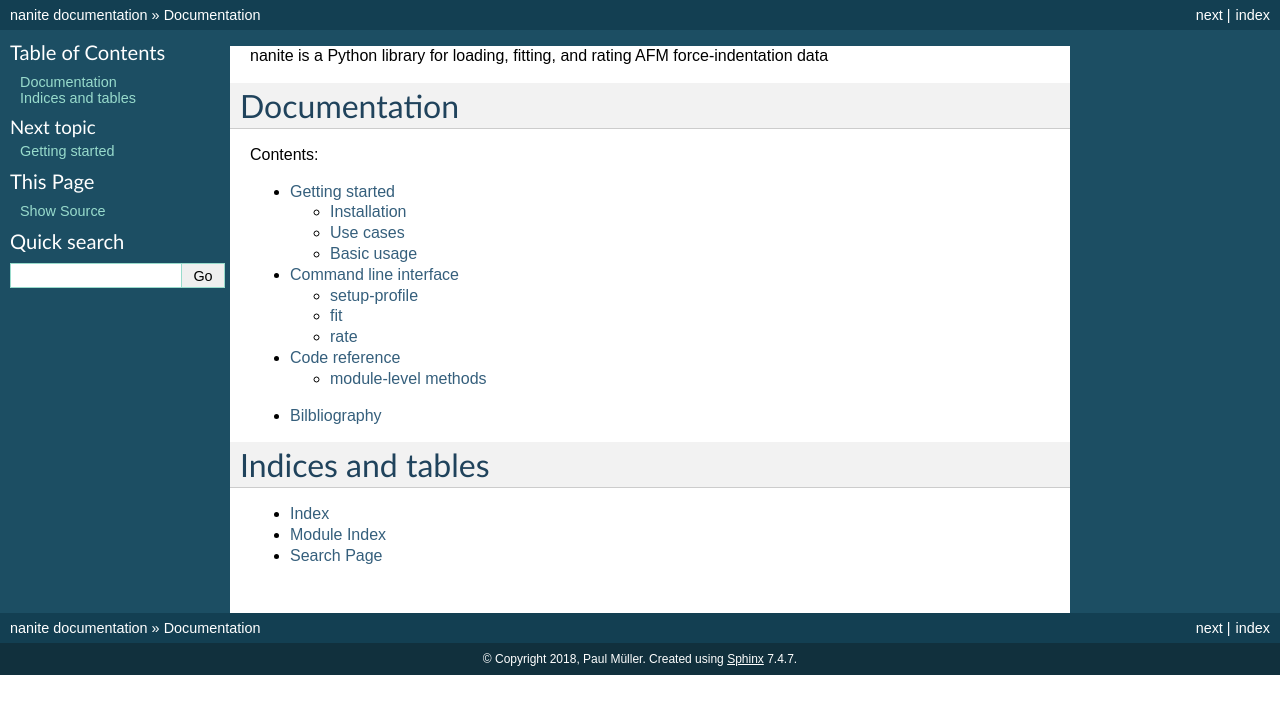
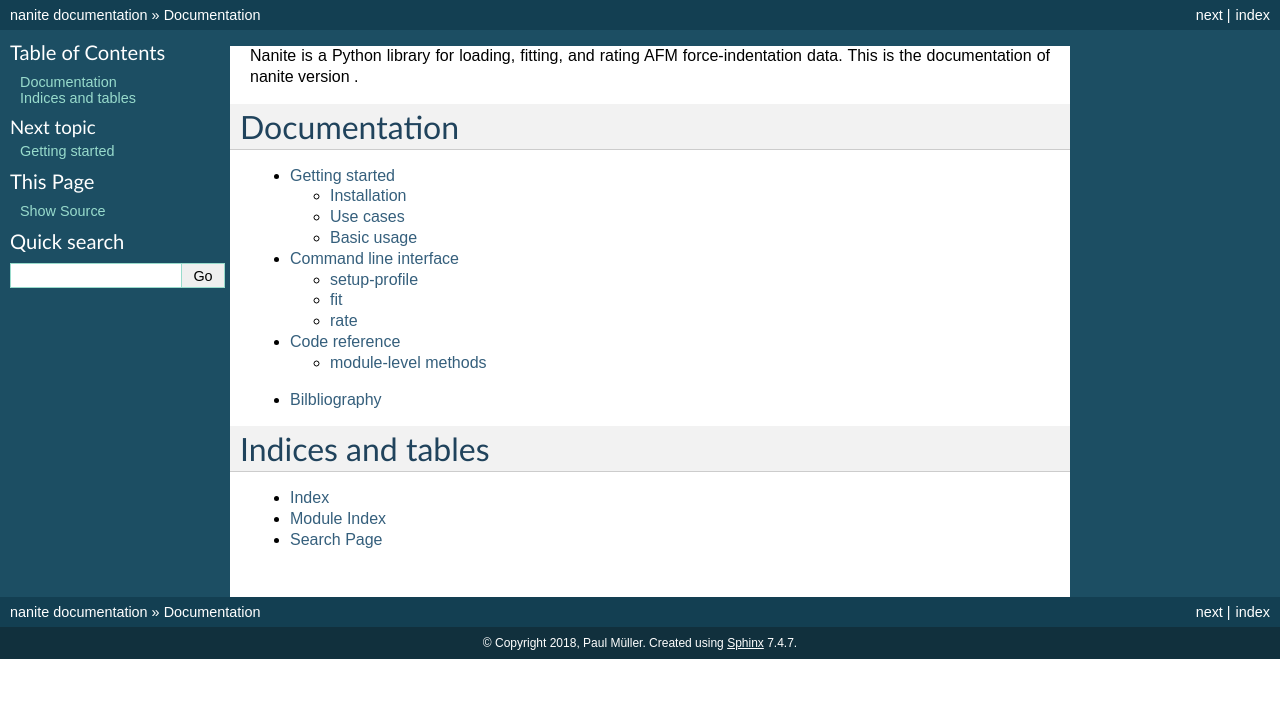
Before and after one commit to AFM-analysis/nanite, a Sphinx documentation site: the page built from docs/index.rst, in a window 1280 px wide. Shown: the top 714 px of the page. Built offline with Sphinx 7.4.7, drawn with Linux system fonts in a browser that asks for light colours; pages that are not in the unit, such as notebooks, are missing from menus; the version number could not be read and is left out.

Commit message:
docs: update index

```diff
--- a/docs/index.rst
+++ b/docs/index.rst
@@ -1,7 +1,8 @@
 .. _index:
 
-nanite is a Python library for loading, fitting, and
-rating AFM force-indentation data
+Nanite is a Python library for loading, fitting, and
+rating AFM force-indentation data. This is the documentation
+of nanite version |release|.
 
 
 Documentation
@@ -9,7 +10,6 @@ Documentation
 
 .. toctree::
    :maxdepth: 3
-   :caption: Contents:
 
    sec_getting_started
    sec_cli
```
